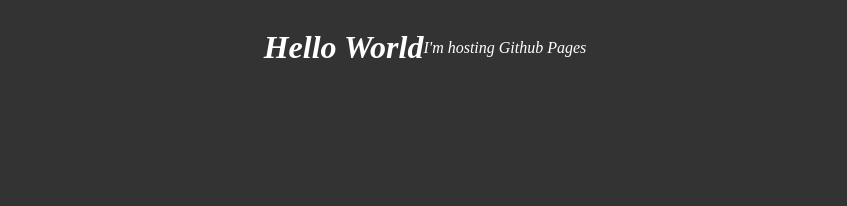
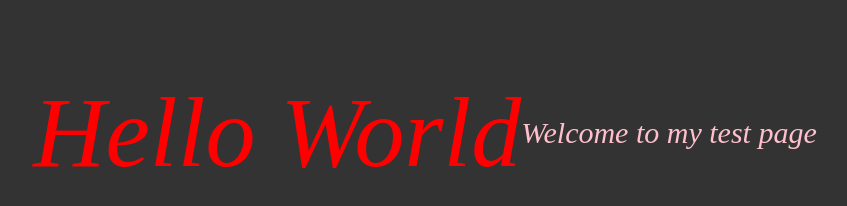
Before and after one commit to keathanapril23/keathanapril23.github.io, a plain HTML site: page index.html in a window 1280 px wide. Shown: the whole page, without its empty margins (215-1062 px from the left). Drawn offline with Linux system fonts and the light colour scheme.

Commit message:
Update index.html

```diff
--- a/index.html
+++ b/index.html
@@ -10,13 +10,24 @@
             justify-content: center;
             align-items: center;
             background: #333;
-            color: #fff;
             font-style: italic;
+        }
+        h1{
+            position: relative;
+            font-size: 100px;
+            color: red;
+            font-weight: 300;
+        }
+        p{
+            display: inline-block;
+            color: pink;
+            font-size: 30px;
+            font-weight: 300;
         }
     </style>
 </head>
 <body>
     <h1>Hello World</h1>
-    <p>I'm hosting Github Pages</p>
+    <p>Welcome to my test page</p>
 </body>
 </html>
```
